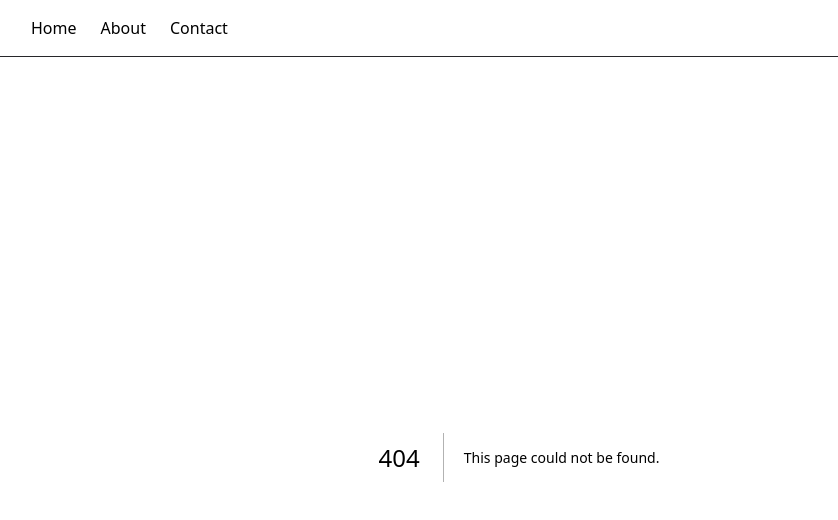
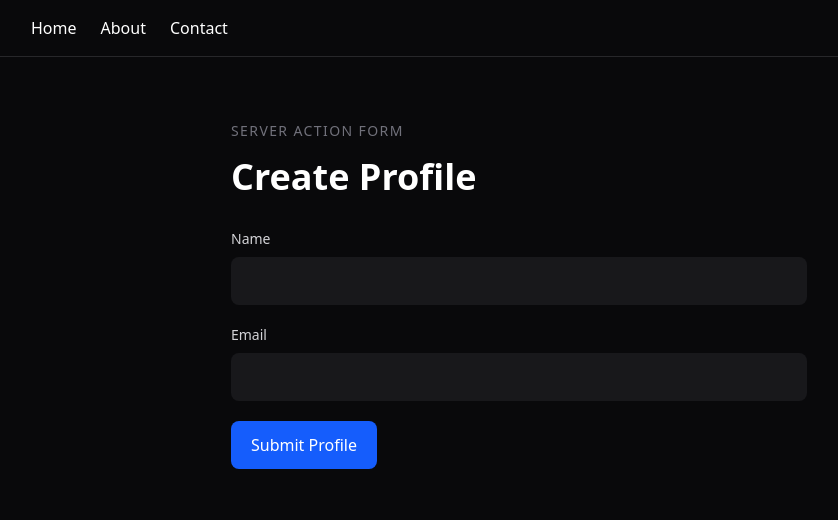
Before and after one commit to foysaliio/Nextjs-Mastery-Journey, a Next.js app: page /forms-demo in a window 1280 px wide. Before the commit this address had no page. Shown: the top 520 px of the page, without its empty margins (121-959 px from the left). Built offline with nearby package versions, Linux system fonts and the light colour scheme.

Commit message:
feat(nextjs): submit native form with server action

```diff
--- /dev/null
+++ b/src/app/forms-demo/page.tsx
@@ -0,0 +1,62 @@
+const FormsDemoPage = () => {
+  const submitProfile = async (FormData: FormData) => {
+    "use server";
+
+    const name = FormData.get("name");
+    const email = FormData.get("email");
+
+    console.log({
+      name,
+      email,
+    });
+  };
+
+  return (
+    <main className="min-h-screen bg-zinc-950 px-6 py-16 text-white">
+      <div className="mx-auto max-w-xl">
+        <p className="text-sm uppercase tracking-widest text-zinc-500">
+          Server Action Form
+        </p>
+
+        <h1 className="mt-4 text-4xl font-bold">Create Profile</h1>
+
+        <form action={submitProfile} className="mt-8 space-y-5">
+          <div className="">
+            <label htmlFor="name" className="block text-sm text-zinc-300">
+              Name
+            </label>
+
+            <input
+              type="text"
+              name="name"
+              id="name"
+              className="mt-2 w-full rounded-lg bg-zinc-900 p-3"
+            />
+          </div>
+
+          <div className="">
+            <label htmlFor="email" className="block text-sm text-zinc-300">
+              Email
+            </label>
+
+            <input
+              type="email"
+              name="email"
+              id="email"
+              className="mt-2 w-full rounded-lg bg-zinc-900 p-3"
+            />
+          </div>
+
+          <button
+            type="submit"
+            className="rounded-lg bg-blue-600 px-5 py-3 font-medium"
+          >
+            Submit Profile
+          </button>
+        </form>
+      </div>
+    </main>
+  );
+};
+
+export default FormsDemoPage;
```
